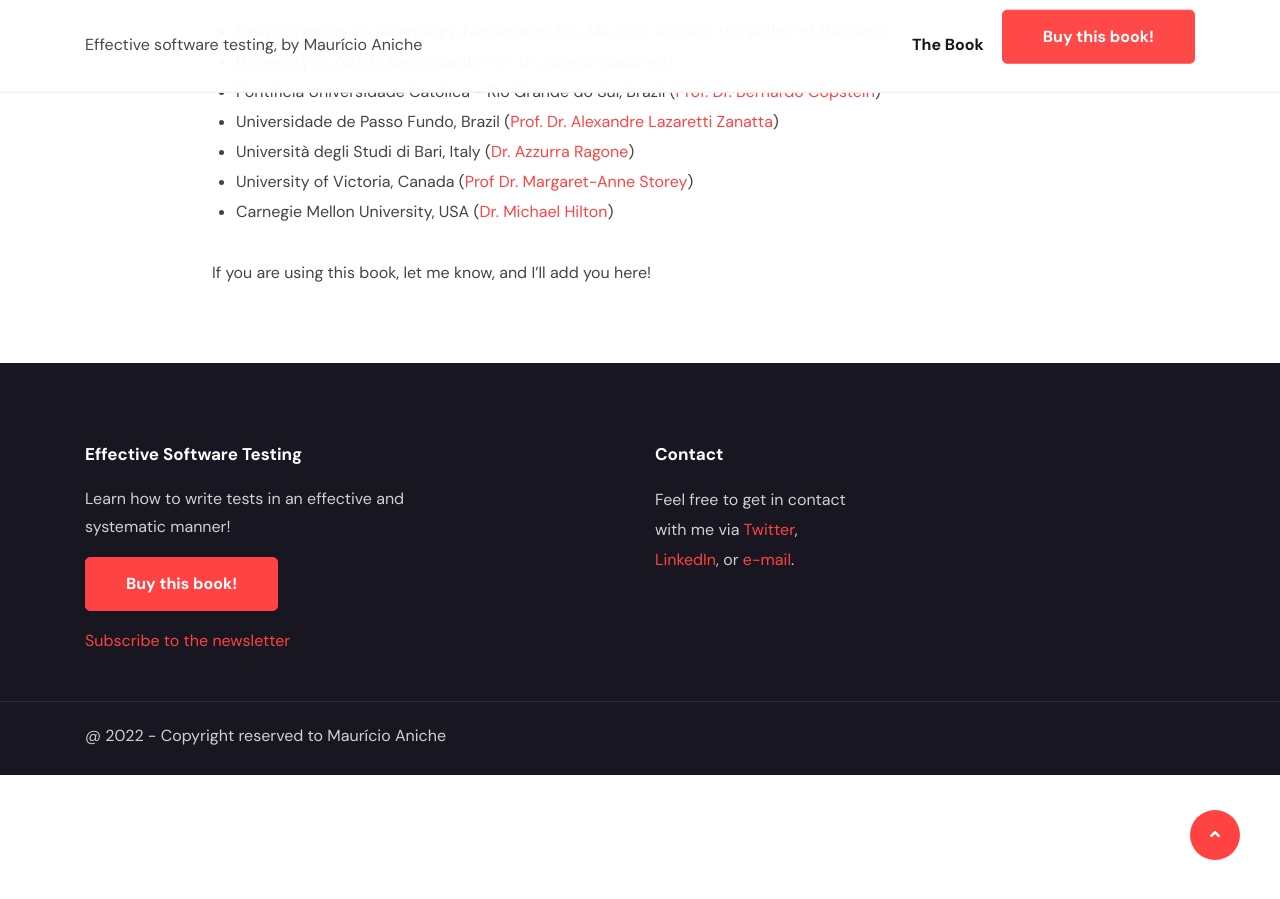
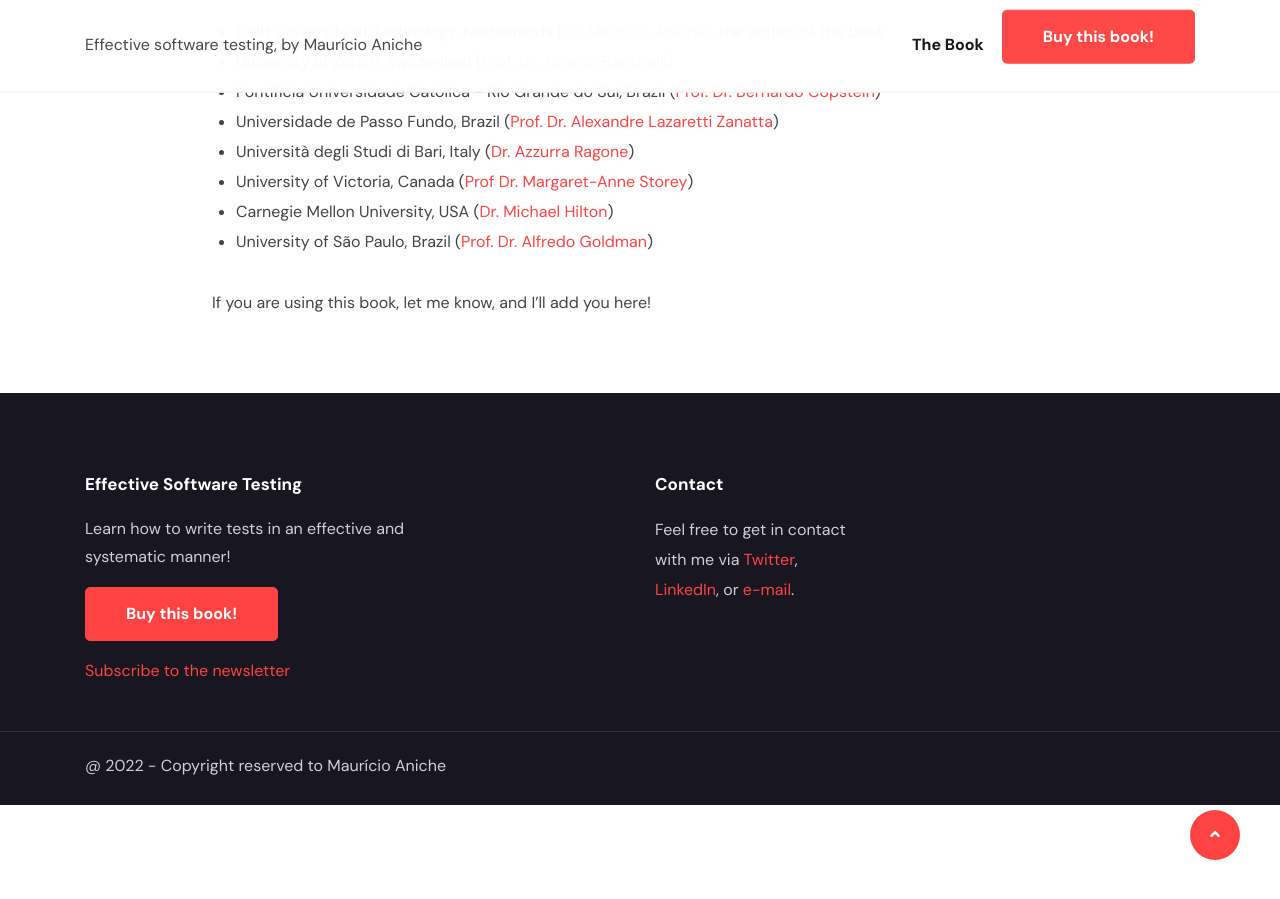
Before and after one commit to effective-software-testing/website, a Jekyll site: the page built from teachers.md, in a window 1280 px wide and 900 px high, scrolled down 683 px. Built offline with Jekyll 4.4.1, drawn with Linux system fonts in a browser that asks for light colours; comment, search, counter and statistics services are not loaded; before the commit the page ends 1553 px from its top, so only the background shows below that.

Commit message:
adding usp

```diff
--- a/teachers.md
+++ b/teachers.md
@@ -25,5 +25,6 @@
 * Università degli Studi di Bari, Italy ([Dr. Azzurra Ragone](https://www.linkedin.com/in/azzurraragone/))
 * University of Victoria, Canada ([Prof Dr. Margaret-Anne Storey](https://www.margaretstorey.com/))
 * Carnegie Mellon University, USA ([Dr. Michael Hilton](https://www.cs.cmu.edu/~mhilton/))
+* University of São Paulo, Brazil ([Prof. Dr. Alfredo Goldman](https://www.ime.usp.br/~gold/new/))
 
 If you are using this book, let me know, and I'll add you here!
```
